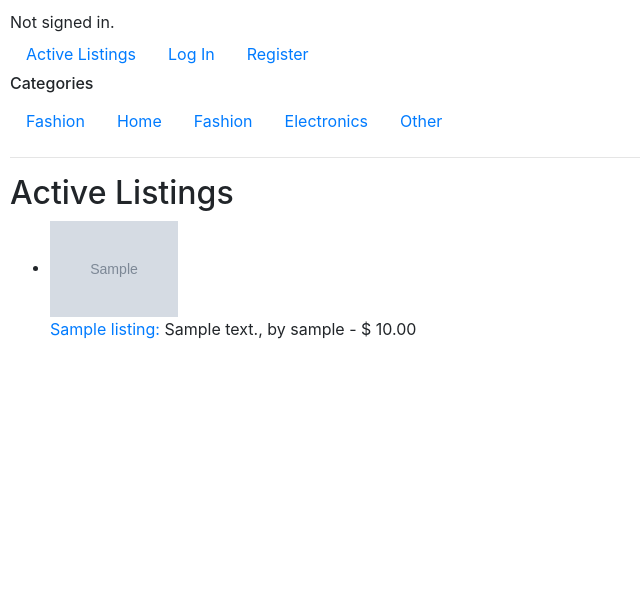
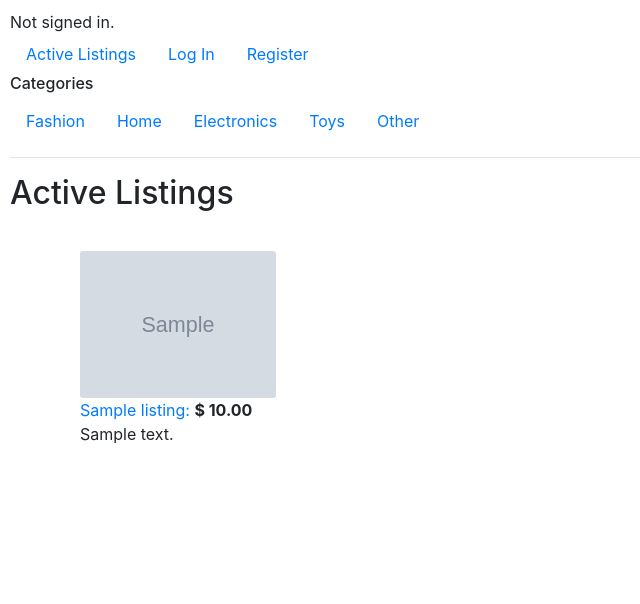
Before and after one commit to LucasFASouza/CS50W-Project2, a Django app: page / in a window 1280 px wide. Shown: the top 604 px of the page, without its empty margins (0-640 px from the left). Run offline with Django 3.2, Linux system fonts and the light colour scheme; tables that the repository leaves empty hold one stand-in row (values such as "Sample post"); grey boxes marked "Sample" are stand-in pictures; some libraries are stand-ins or nearby versions.

Commit message:
feat: start styles

```diff
--- a/auctions/static/auctions/styles.css
+++ b/auctions/static/auctions/styles.css
@@ -3,5 +3,28 @@ body {
 }
 
 .listing {
-    background-color: red;
+    list-style-type: none;
+    display: flex;
+    flex-direction: row;
+    flex-wrap: wrap;
 }
+
+.listing-card {
+    width: 256px;
+    height: 384px;
+    padding: 30px;
+}
+
+.card-image {
+    width: 100%;
+    height: 100%;
+}
+
+.description {
+   overflow: hidden;
+   text-overflow: ellipsis;
+   display: -webkit-box;
+   -webkit-line-clamp: 2; /* number of lines to show */
+           line-clamp: 2;
+   -webkit-box-orient: vertical;
+}
--- a/auctions/templates/auctions/index.html
+++ b/auctions/templates/auctions/index.html
@@ -3,14 +3,17 @@
 {% block body %}
     <h2>Active Listings</h2>
 
-     <ul>
+     <ul class="listing">
         {% for listing in listings %}
             {% if listing.active %}
-                <li>
-                    <img src="{{ listing.photo_url }}" width="128">
+                <li class="listing-card">
+                    <img class="card-img" src="{{ listing.photo_url }}">
                     <div>
                         <a href="{% url 'listing' listing.id %}">{{ listing.title }}:</a>
-                        {{ listing.description }}, by {{ listing.seller }} - $ {{ listing.price }}
+                         <strong>$ {{ listing.price }}</strong>
+                    </div>
+                    <div>
+                        <p class="description">{{ listing.description }}</p>
                     </div>
                 </li>
              {% endif %}
--- a/auctions/templates/auctions/layout.html
+++ b/auctions/templates/auctions/layout.html
@@ -44,10 +44,10 @@
                 <a class="nav-link" href="{% url 'categories' 'Home' %}">Home</a>
             </li>
             <li class="nav-item">
-                <a class="nav-link" href="{% url 'categories' 'Fashion' %}">Fashion</a>
+                <a class="nav-link" href="{% url 'categories' 'Electronics' %}">Electronics</a>
             </li>
             <li class="nav-item">
-                <a class="nav-link" href="{% url 'categories' 'Electronics' %}">Electronics</a>
+                <a class="nav-link" href="{% url 'categories' 'Toys' %}">Toys</a>
             </li>
             <li class="nav-item">
                 <a class="nav-link" href="{% url 'categories' 'Other' %}">Other</a>
```
Also changed, not shown: auctions/templates/auctions/listing.html (+10 -7 lines).
